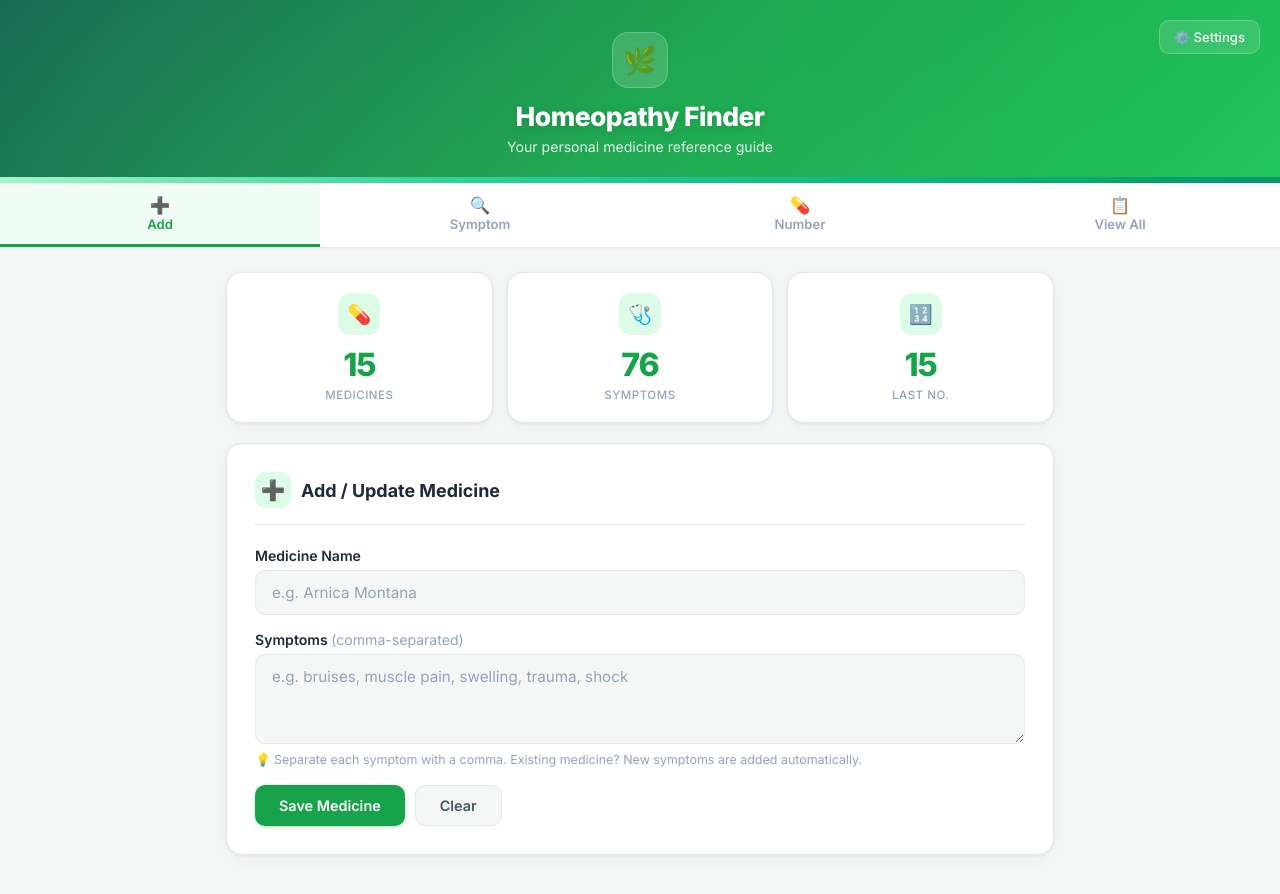
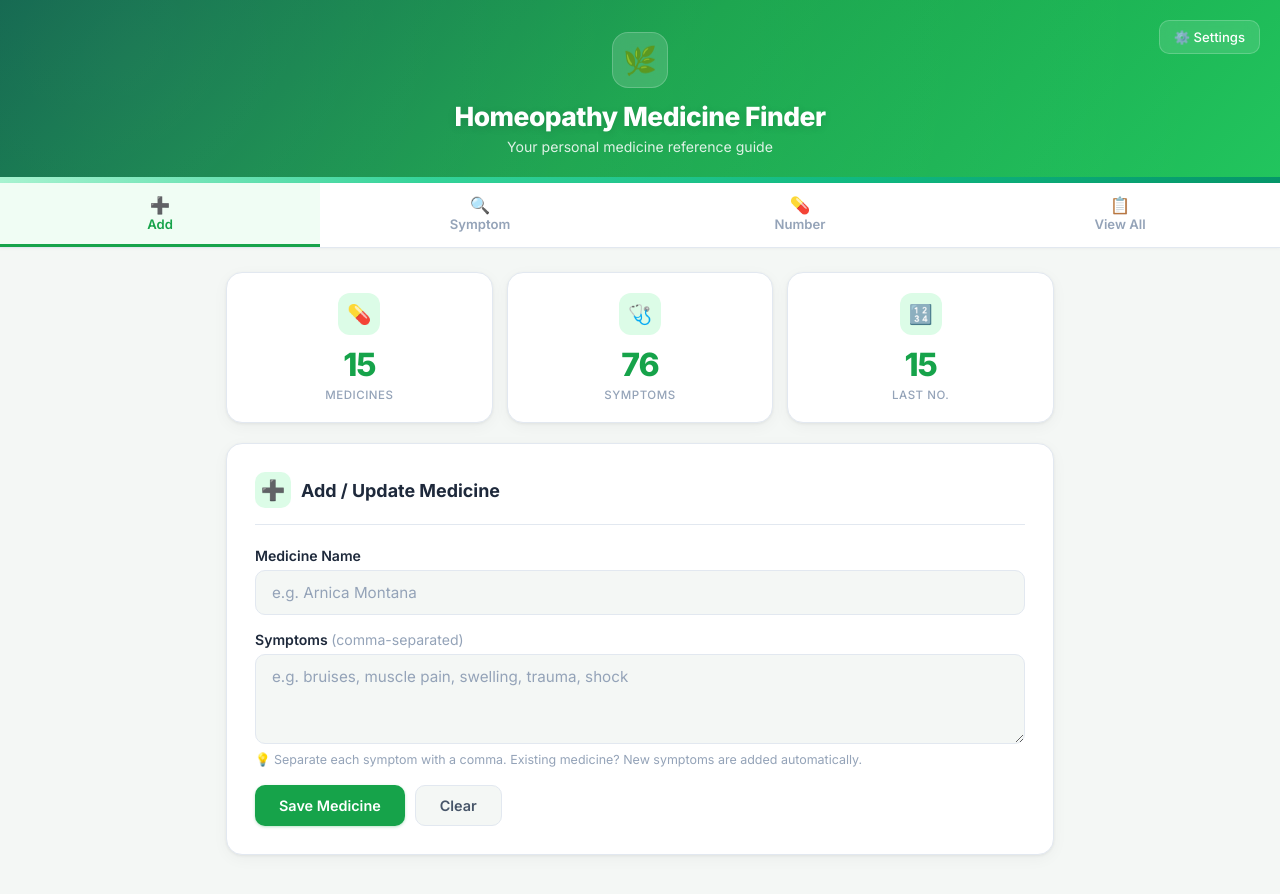
Before and after one commit to keepcalmash13-source/homeopathy, a plain HTML site: page index.html in a window 1280 px wide. Drawn offline with Linux system fonts and the light colour scheme.

Commit message:
Update index.html

```diff
--- a/index.html
+++ b/index.html
@@ -698,7 +698,7 @@
 <header>
     <div class="header-inner">
         <div class="header-icon">🌿</div>
-        <h1>Homeopathy Finder</h1>
+        <h1>Homeopathy Medicine Finder</h1>
         <p>Your personal medicine reference guide</p>
     </div>
     <div class="header-settings">
```
